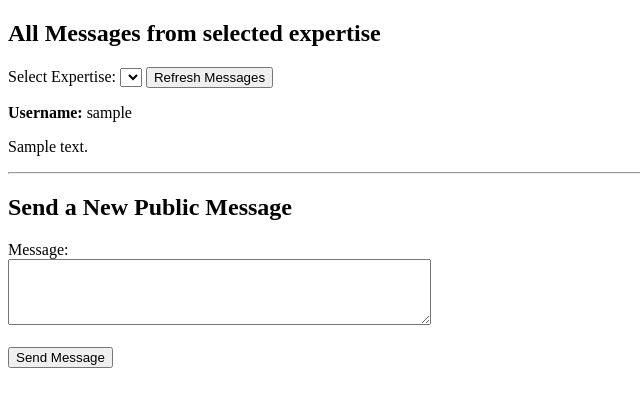
After one commit to alone0777/project, a Flask app: page /mentor/public_messages in a window 1280 px wide. The commit adds this page. Shown: the top 407 px of the page, without its empty margins (0-640 px from the left). Run offline with Flask 3, Linux system fonts and the light colour scheme; tables that the repository leaves empty or names only in its code hold one stand-in row (values such as "Sample post"); lists and menus that the app fills with data are empty.

Commit message:
created a mentor and mentte and integrted them with database

```diff
--- a/Admin/templates/admin_applications.html
+++ b/Admin/templates/admin_applications.html
@@ -20,8 +20,6 @@
             <th>ID</th>
             <th>Username</th>
             <th>Field of Expertise</th>
-            <th>Bio</th>
-            <th>Status</th>
             <th>Actions</th>
         </tr>
         {% for app in applications %}
@@ -29,8 +27,6 @@
             <td>{{ app.id }}</td>
             <td>{{ app.username }}</td>
             <td>{{ app.field_of_expertise or '' }}</td>
-            <td>{{ app.bio or '' }}</td>
-            <td>{{ app.status }}</td>
             <td>
                 <a href="{{ url_for('admin.approve', app_id=app.id) }}">Approve</a> |
                 <a href="{{ url_for('admin.delete', app_id=app.id) }}">Delete</a>
--- a/config/config.py
+++ b/config/config.py
@@ -47,16 +47,28 @@ def create_default_admin(app, db): # Create a default admin user if not exists
             db.session.add(admin_user)
             db.session.commit()
 
-def add_user(username, password, role):
+def add_user(username, password, role, name, interests):
     from config.model import User
     new_user = User(username=username, password=password, role=role)
     db.session.add(new_user)
     db.session.commit()
-    if role == 'mentor':
+    if role == 'mentee':
+        print("Creating mentee profile")
+        from config.model import MenteeProfile
+        mentee_profile = MenteeProfile(user_id=new_user.id, name=name, interests=interests)
+        db.session.add(mentee_profile)
+        db.session.commit()
+    elif role == 'mentor':
         print("Creating mentor profile")
         from config.model import MentorProfile, Application
-        mentor_profile = MentorProfile(user_id=new_user.id)
-        application = Application(user_id=new_user.id, username=username)
+        mentor_profile = MentorProfile(user_id=new_user.id, name=name, field_of_expertise=interests)
+        application = Application(user_id=new_user.id, username=username, field_of_expertise=interests, status='pending')
         db.session.add(application)
         db.session.add(mentor_profile)
         db.session.commit()
+def approved(mentor_id):
+    from config.model import Application
+    application = Application.query.filter_by(user_id=mentor_id).first()
+    if application and application.status == 'approved':
+        return True
+    return False
--- a/main.py
+++ b/main.py
@@ -1,10 +1,10 @@
-from flask import Flask, render_template,request, redirect, url_for
+from flask import Flask, render_template,request, redirect, url_for, session, flash
 
-from config.config import init_db, create_database_if_not_exists, create_default_admin, add_user  # Initialize database inside config.py
-from config.model import User, Application, MentorProfile, MenteeProfile, Message # Import models
+from config.config import init_db, create_database_if_not_exists, create_default_admin, add_user , approved  # Initialize database inside config.py
+from config.model import User, Application, MentorProfile, MenteeProfile, PublicMessages # Import models
 from Admin.routes import admin_bp
-#from mentor import mentor_bp
-#from mentee import mentee_bp
+from mentor.routes import mentor_bp
+from mentee.routes import mentee_bp
 
 # Initialize Flask app
 app = Flask(__name__)
@@ -22,8 +22,8 @@ create_default_admin(app, db)  # Create default admin user if not exists
 
 # Register blueprints with URL prefixes
 app.register_blueprint(admin_bp, url_prefix='/admin') # all admin related routes will start with /admin
-#app.register_blueprint(mentor_bp, url_prefix='/mentor') # all mentor related routes will start with /mentor
-#app.register_blueprint(mentee_bp, url_prefix='/mentee') # all mentee related routes will start with /mentee
+app.register_blueprint(mentor_bp, url_prefix='/mentor') # all mentor related routes will start with /mentor
+app.register_blueprint(mentee_bp, url_prefix='/mentee') # all mentee related routes will start with /mentee
 
 # Home route
 @app.route('/')
@@ -37,10 +37,12 @@ def register():
     username = request.form.get('username')
     password = request.form.get('password')
     role = request.form.get('role')  # 'mentee' or 'mentor'
-    add_user(username, password, role)
-    return redirect(url_for('siginin'))
-@app.route('/siginin')
-def siginin():
+    name = request.form.get('name')
+    interests = request.form.get('interests')
+    add_user(username, password, role, name, interests)
+    return redirect(url_for('signin'))
+@app.route('/signin')
+def signin():
     return render_template('login.html')
 @app.route('/login', methods=['POST'])
 def login():
@@ -48,11 +50,19 @@ def login():
     password = request.form.get('password')
 
     user = User.query.filter_by(username=username, password=password).first()
-    if user: # if suucessful login redirt to mentte or or mentee dashboard based on role
-        # Logic for successful login
-        return f"Welcome, {user.username}!"
+    if user.role == 'mentee':
+        session['mentee_id'] = user.id  # Store mentee_id in session
+        print ("Mentee logged in with ID:", user.id)
+        return redirect(url_for('mentee.public_messages'))
+    elif user.role == 'mentor':
+        session['mentor_id'] = user.id  # Store mentor_id in session
+        mentor_profile = MentorProfile.query.filter_by(user_id=user.id).first()
+        session['mentor_expertise']= mentor_profile.field_of_expertise # Store mentor expertise in session
+        checked = approved(user.id)
+        if checked:
+            return redirect(url_for('mentor.messages'))
+        return redirect(url_for('mentor.approval_pending'))
     else:
-        # Logic for failed login
         return "Invalid credentials. Please try again."
 if __name__ == '__main__':
     app.run(debug=True)
--- /dev/null
+++ b/mentor/logic.py
@@ -0,0 +1,49 @@
+import pymysql
+from config.config import get_pymysql_connection as get_connection
+
+def display_public_messages():
+    connection = get_connection()
+    cursor = connection.cursor(pymysql.cursors.DictCursor)
+
+    cursor.execute("SELECT public_messages.* , users.username from public_messages JOIN users ON public_messages.sender_id = users.id ORDER BY id DESC") # Fetch public messages from the database
+    messages = cursor.fetchall()
+
+    cursor.close()
+    connection.close()
+    return messages
+
+def send_public_message(mentor_id, content,expertise):
+    connection = get_connection()
+    cursor = connection.cursor()
+
+    sql = "INSERT INTO public_messages (sender_id, content,interest) VALUES (%s, %s, %s)"
+    cursor.execute(sql, (mentor_id, content,expertise))
+    connection.commit()
+    cursor.close()
+    connection.close()
+
+def get_mentor_profile(mentor_id):
+    connection = get_connection()
+    cursor = connection.cursor(pymysql.cursors.DictCursor)
+
+    sql = "SELECT * FROM mentor_profiles WHERE user_id = %s"
+    cursor.execute(sql, (mentor_id))
+    profile = cursor.fetchone()
+
+    cursor.close()
+    connection.close()
+    return profile
+
+def get_public_messages(expertise=None):
+    connection = get_connection()
+    cursor = connection.cursor(pymysql.cursors.DictCursor)
+    if expertise:
+        sql = "SELECT public_messages.* , users.username from public_messages JOIN users ON public_messages.sender_id = users.id WHERE interest = %s ORDER BY id DESC"
+        cursor.execute(sql, (expertise))
+    else:
+        sql = "SELECT public_messages.* , users.username from public_messages JOIN users ON public_messages.sender_id = users.id ORDER BY id DESC"
+        cursor.execute(sql)
+    messages = cursor.fetchall()
+    cursor.close()
+    connection.close()
+    return messages
--- /dev/null
+++ b/mentor/routes.py
@@ -0,0 +1,51 @@
+from flask import Blueprint, render_template, request, redirect, url_for, session, flash
+from mentor.logic import ( send_public_message, get_public_messages, get_mentor_profile)
+mentor_bp = Blueprint(
+    'mentor',
+    __name__,
+    template_folder='templates',
+    static_folder='static'
+)
+
+# MENTor get all  public questions and messages route
+@mentor_bp.route('/messages')
+def messages():
+    result = get_public_messages()
+    expertises=session.get('mentor_expertise').split(',') if session.get('mentor_expertise') else []
+    return render_template('messages.html', messages=result, expertises=expertises)
+
+@mentor_bp.route('/public_messages',methods=['GET'])
+def public_messages():
+    is_redirect = request.args.get('from_redirect') == '1'
+    if is_redirect:
+        expertise = session.get('mentor_expertise_chosen')
+        result = get_public_messages(expertise)
+        expertises=session.get('mentor_expertise').split(',') if session.get('mentor_expertise') else []
+        return render_template('public_messages.html', messages=result, expertises=expertises)
+    expertise = request.args.get('expertise')
+    session['mentor_expertise_chosen']=expertise
+    result = get_public_messages(expertise)
+    print(result)
+    expertises=session.get('mentor_expertise').split(',') if session.get('mentor_expertise') else []
+    return render_template('public_messages.html', messages=result, expertises=expertises)
+
+
+@mentor_bp.route('/send_message', methods=['POST'])
+def send_message():
+    if request.method == 'POST':
+        mentor_id = session.get('mentor_id')  # Assuming mentee_id is stored in session
+        content = request.form.get('content')
+        expertise=session.get('mentor_expertise_chosen')
+        send_public_message(mentor_id, content,expertise)
+    return redirect(url_for('mentor.messages'),from_redirect=1)
+
+
+# MENTEE profile route
+@mentor_bp.route('/profile')
+def profile():
+    result = get_mentor_profile(session.get('mentor_id'))
+    return render_template('mentor_profile.html', profile=profile)
+
+@mentor_bp.route('/approval_pending')
+def approval_pending():
+    return render_template('approval_pending.html')
--- /dev/null
+++ b/mentor/templates/public_messages.html
@@ -0,0 +1,39 @@
+<!DOCTYPE html>
+<html lang="en">
+<head>
+    <meta charset="UTF-8">
+    <title>Public Messages</title>
+</head>
+<body>
+    <h2>All Messages from selected expertise </h2>
+    <div>
+        <form action = "/mentor/public_messages" method="get">
+            <label for="expertise">Select Expertise:</label>
+            <select name="expertise" id="expertise" required>
+                {% for item in expertises %}
+                <option value="{{ item }}">{{ item }}</option>
+                {% endfor %}
+            </select>
+            <input type="submit" value="Refresh Messages">
+        </form>
+        <div>
+        {% for message in messages %}
+            <div>
+                <p><strong>Username:</strong> {{ message.username }}</p>
+                <p>{{ message.content }}</p>
+            </div>
+        {% endfor %}
+        </div>
+    </div>
+    <hr>
+    <h2>Send a New Public Message</h2>
+    <div>
+        <form action="/mentor/send_message" method="POST">
+            <label for="content">Message:</label><br>
+            <textarea id="content" name="content" rows="4" cols="50" required></textarea><br><br>
+            <input type="submit" value="Send Message">
+
+        </form>
+    </div>
+</body>
+</html>
--- a/templates/registration.html
+++ b/templates/registration.html
@@ -17,8 +17,12 @@
 
             <select id="role" name="role">
                 <option value="mentor">mentor</option>
-                <option value="meentee">meentee</option>
+                <option value="mentee">meentee</option>
             </select>
+            <label for="name"> Name:</label>
+            <input type = "text" id="name" name="name" required><br><br>
+            <label for="filed of interests"> Interests: </label>
+            <input type = "text " id="interests" name="interests" required><br><br>
             <input type="submit" value="Register">
         </form>
     </div>
```
Also changed, not shown: Admin/logic.py (+3 -10 lines), config/model.py (+3 -6 lines), mentee/logic.py (added, +36 -0 lines), mentee/routes.py (added, +37 -0 lines), mentee/templates/message.html (added, +29 -0 lines), mentee/templates/profille.html (added, +18 -0 lines), mentor/templates/approval_pending.html (added, +12 -0 lines), mentor/templates/messages.html (added, +30 -0 lines), mentor/templates/profile.html (added, +14 -0 lines), mentee/__init__.py (added), mentor/__init__.py (added).
